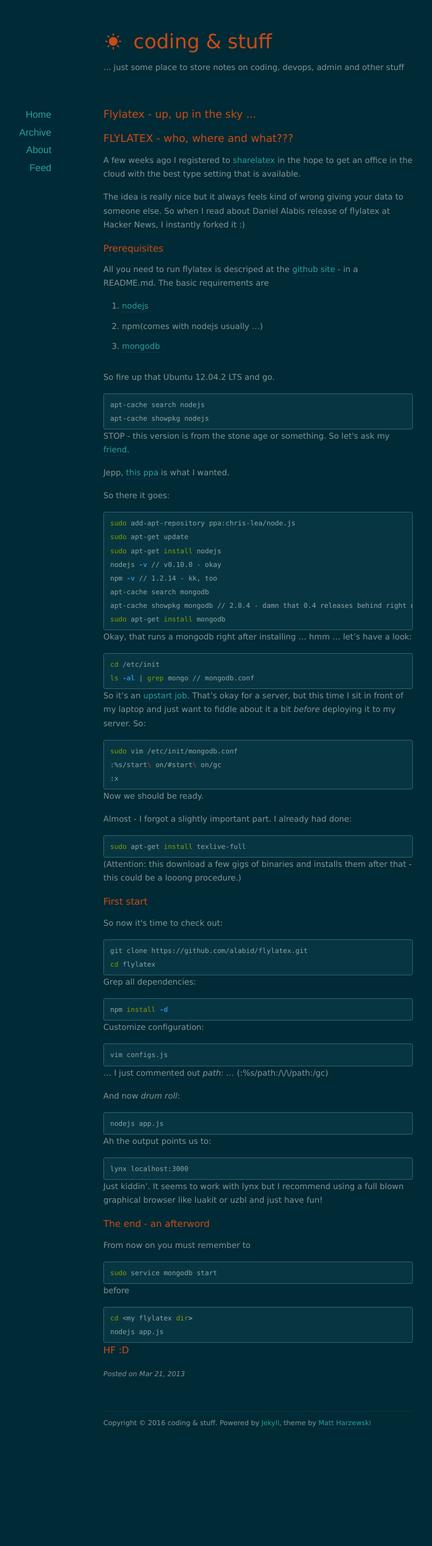
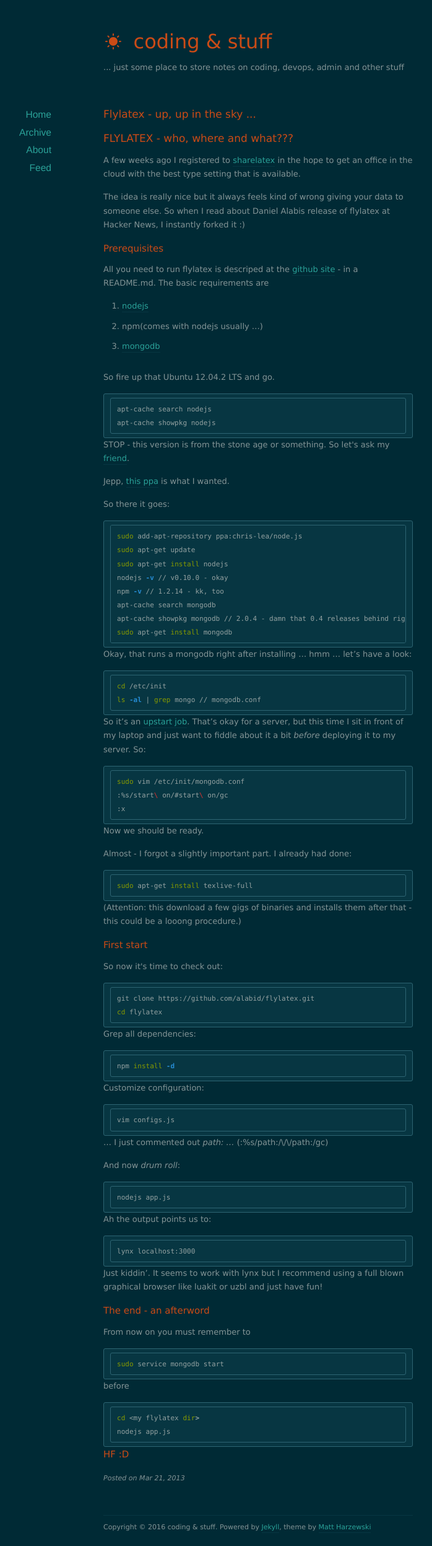
Before and after one commit to grossjonas/grossjonas.github.com, a Jekyll site: the page built from _posts/2013-03-21-FLYLATEX-up-up-in-the-sky.markdown, in a window 1280 px wide. Shown: the whole page at 62% size, without its empty margins (223-921 px from the left). Built offline with Jekyll 4.4.1, drawn with Linux system fonts in a browser that asks for light colours; nearby versions of some CDN libraries; before the commit the page ends 2327 px from its top, so only the background shows below that.

Commit message:
update highlight tags

````diff
--- a/_posts/2013-03-21-FLYLATEX-up-up-in-the-sky.markdown
+++ b/_posts/2013-03-21-FLYLATEX-up-up-in-the-sky.markdown
@@ -19,10 +19,10 @@ All you need to run flylatex is descriped at the [github site](https://github.co
 
 So fire up that Ubuntu 12.04.2 LTS and go.
 
-{% highlight bash %}
+``` bash
 apt-cache search nodejs
 apt-cache showpkg nodejs
-{% endhighlight %}
+```
 
 STOP - this version is from the stone age or something. So let\'s ask my [friend](http://www.giyf.com/).
 
@@ -30,7 +30,7 @@ Jepp, [this ppa](https://launchpad.net/~chris-lea/+archive/node.js/) is what I w
 
 So there it goes:
 
-{% highlight bash %}
+``` bash
 sudo add-apt-repository ppa:chris-lea/node.js
 sudo apt-get update
 sudo apt-get install nodejs
@@ -39,65 +39,66 @@ npm -v // 1.2.14 - kk, too
 apt-cache search mongodb
 apt-cache showpkg mongodb // 2.0.4 - damn that 0.4 releases behind right now ... *arg* never mind
 sudo apt-get install mongodb
-{% endhighlight %}
+```
 
 Okay, that runs a mongodb right after installing ... hmm ... let's have a look:
 
-{% highlight bash %}
+``` bash
 cd /etc/init
 ls -al | grep mongo // mongodb.conf
-{% endhighlight %}
+```
 
 So it's an [upstart job](http://upstart.ubuntu.com/). That's okay for a server, but this time I sit in front of my laptop and just want to fiddle about it a bit _before_ deploying it to my server. So:
 
-{% highlight bash %}
+``` bash
 sudo vim /etc/init/mongodb.conf
 :%s/start\ on/#start\ on/gc
 :x
-{% endhighlight %}
+```
 
 Now we should be ready.
 
 Almost - I forgot a slightly important part. I already had done:
-{% highlight bash %}
+``` bash
 sudo apt-get install texlive-full
-{% endhighlight %}
+```
 
 (Attention: this download a few gigs of binaries and installs them after that - this could be a looong procedure.)
 
 ## First start
 
 So now it\'s time to check out:
-{% highlight bash %}
+
+``` bash
 git clone https://github.com/alabid/flylatex.git
 cd flylatex
-{% endhighlight %}
+```
 
 Grep all dependencies:
 
-{% highlight bash %}
+``` bash
 npm install -d
-{% endhighlight %}
+```
 
 Customize configuration:
 
-{% highlight bash %}
+``` bash
 vim configs.js
-{% endhighlight %}
+```
 
 ... I just commented out *path: ...* (:%s/path\:/\/\/path:/gc)
 
 And now _drum roll_:
 
-{% highlight bash %}
+``` bash
 nodejs app.js
-{% endhighlight %}
+```
 
 Ah the output points us to:
 
-{% highlight bash %}
+``` bash
 lynx localhost:3000
-{% endhighlight %}
+```
 
 Just kiddin'. It seems to work with lynx but I recommend using a full blown graphical browser like luakit or uzbl and just have fun!
 
@@ -105,16 +106,16 @@ Just kiddin'. It seems to work with lynx but I recommend using a full blown grap
 
 From now on you must remember to
 
-{% highlight bash %}
+``` bash
 sudo service mongodb start
-{% endhighlight %}
+```
 
 before
 
-{% highlight bash %}
+``` bash
 cd <my flylatex dir>
 nodejs app.js
-{% endhighlight %}
+```
 
 
 ## HF :D
````
Also changed, not shown: _posts/2013-03-18-How-to-keep-your-projects-in-sync.markdown (+4 -4 lines), _posts/2013-03-18-Stop-mysql-and-apache-from-starting-automatically.markdown (+8 -9 lines), _posts/2013-05-06-Get-version-of-OS.markdown (+14 -14 lines), _posts/2013-05-27-Cent-OS-6.4-openldap-slapd-localhost-only.markdown (+4 -4 lines).
